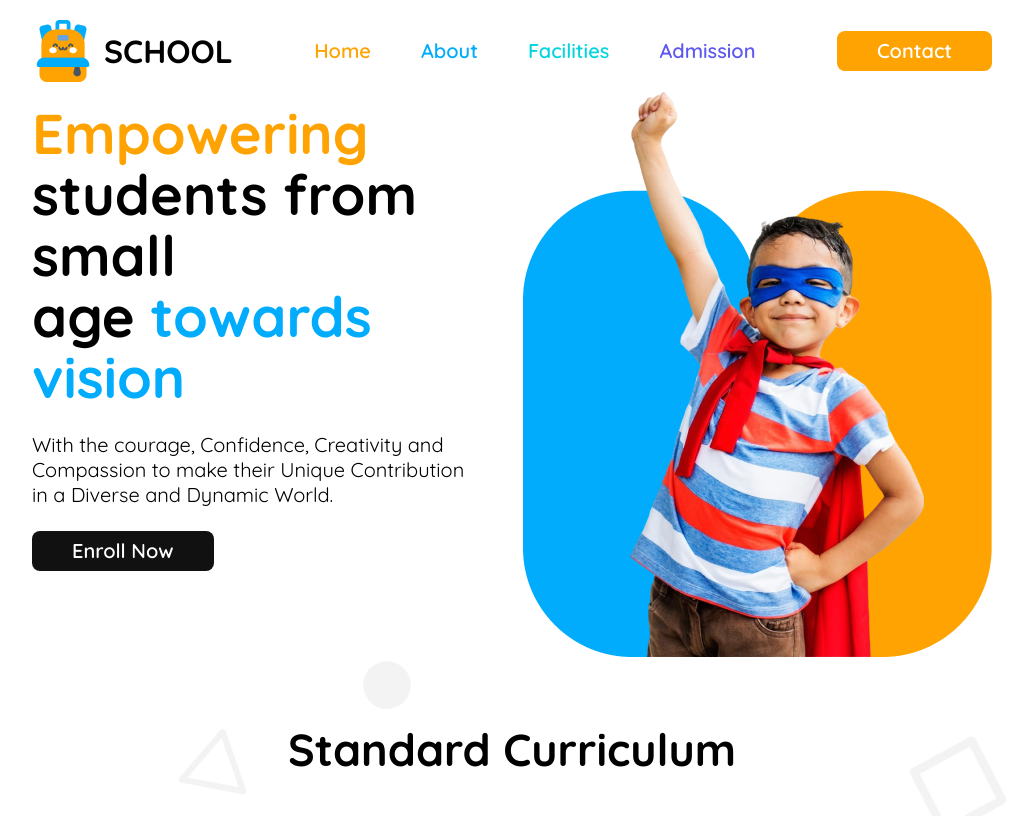
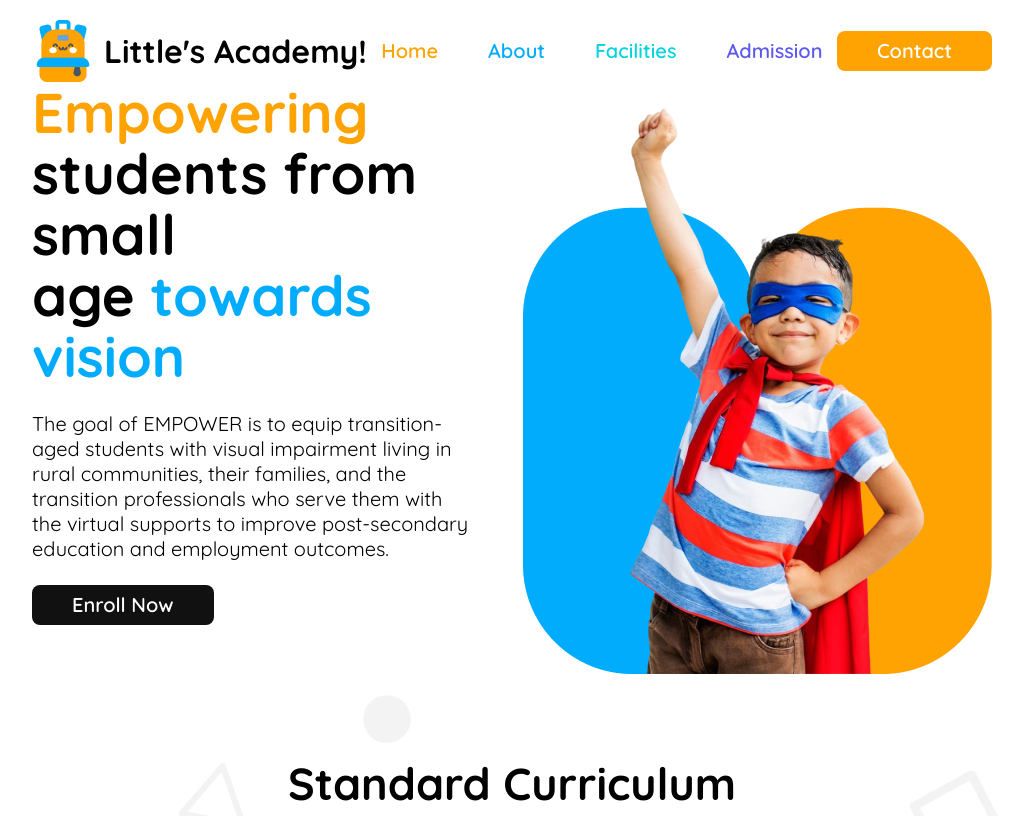
Before and after one commit to NsPranto/ph-assignment2-ns, a plain HTML site: page index.html in a window 1280 px wide. Shown: the top 816 px of the page, without its empty margins (128-1151 px from the left). Drawn offline with Linux system fonts and the light colour scheme.

```diff
--- a/index.html
+++ b/index.html
@@ -14,7 +14,7 @@
             <div class="header-band display-flex">
                 <img src="./assets/logo.png" alt="This is kids school logo" class="header-logo">
                 <h3 class="header-title text-four display-none">
-                    SCHOOL
+                    Little's Academy!
                 </h3>
             </div>
             <ul class="nav-links display-flex display-none">
@@ -46,7 +46,7 @@
                     <span class="text-secondary">towards vision</span>
                 </h2>
                 <p class="banner-description text-two-normal">
-                    With the courage, Confidence, Creativity and Compassion to make their Unique Contribution in a Diverse and Dynamic World.
+                    The goal of EMPOWER is to equip transition-aged students with visual impairment living in rural communities, their families, and the transition professionals who serve them with the virtual supports to improve post-secondary education and employment outcomes.
                 </p>
                 <button class="btn-primary light text-two bg-secondary">
                     Enroll Now
@@ -205,7 +205,7 @@
                         </h3>
                     </div>
                     <p class="footer-description light text-two-normal">
-                        Dedicated to nurturing young minds with a focus on academic excellence, creativity, and holistic development.
+                        “A child's education is like a canvas, where every lesson adds a stroke of brilliance.” “In the garden of life, education is the sunlight that helps ideas blossom.”
                     </p>
                 </div>
                 <div class="footer-item-two">
```
